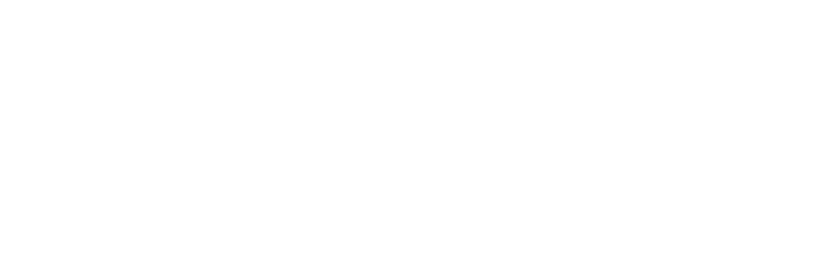
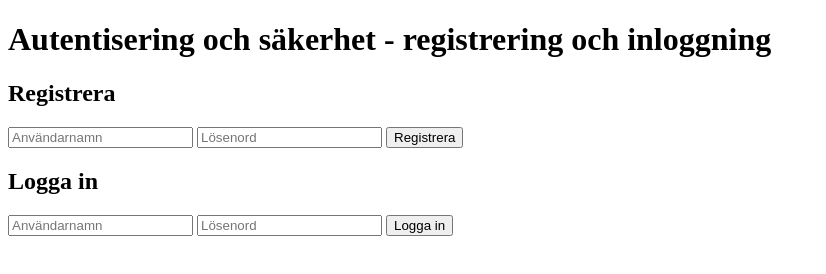
Before and after one commit to alvastern/laboration-4-backend-frontend, a website built with Vite: page index.html in a window 1280 px wide. Shown: the whole page, without its empty margins (0-826 px from the left). Built offline with nearby package versions, Linux system fonts and the light colour scheme.

Commit message:
Skapande av HTML för startsida (inloggning & registrering)

```diff
--- a/index.html
+++ b/index.html
@@ -1,13 +1,39 @@
 <!doctype html>
-<html lang="en">
+<html lang="sv">
   <head>
     <meta charset="UTF-8" />
     <link rel="icon" type="image/svg+xml" href="/favicon.svg" />
     <meta name="viewport" content="width=device-width, initial-scale=1.0" />
-    <title>laboration-4-backend-frontend</title>
+    <title>Autentisering och säkerhet</title>
   </head>
+
   <body>
-    <div id="app"></div>
+    <div id="app">
+      <h1>Autentisering och säkerhet - registrering och inloggning</h1>
+
+      <section>
+        <h2>Registrera</h2>
+
+        <form id="registerForm">
+          <input type="text" id="registerUsername" placeholder="Användarnamn" required/>
+          <input type="password" id="registerPassword" placeholder="Lösenord" required/>
+          <button type="submit">Registrera</button>
+        </form>
+      </section>
+
+      <section>
+        <h2>Logga in</h2>
+
+        <form id="loginForm">
+          <input type="text" id="loginUsername" placeholder="Användarnamn" required/>
+          <input type="password" id="loginPassword" placeholder="Lösenord" required/>
+          <button type="submit">Logga in</button>
+        </form>
+      </section>
+
+      <p id="message"></p>
+    </div>
+
     <script type="module" src="/src/main.js"></script>
   </body>
 </html>
```
Also changed, not shown: protected.html (added, +12 -0 lines), src/protected.html (deleted).
